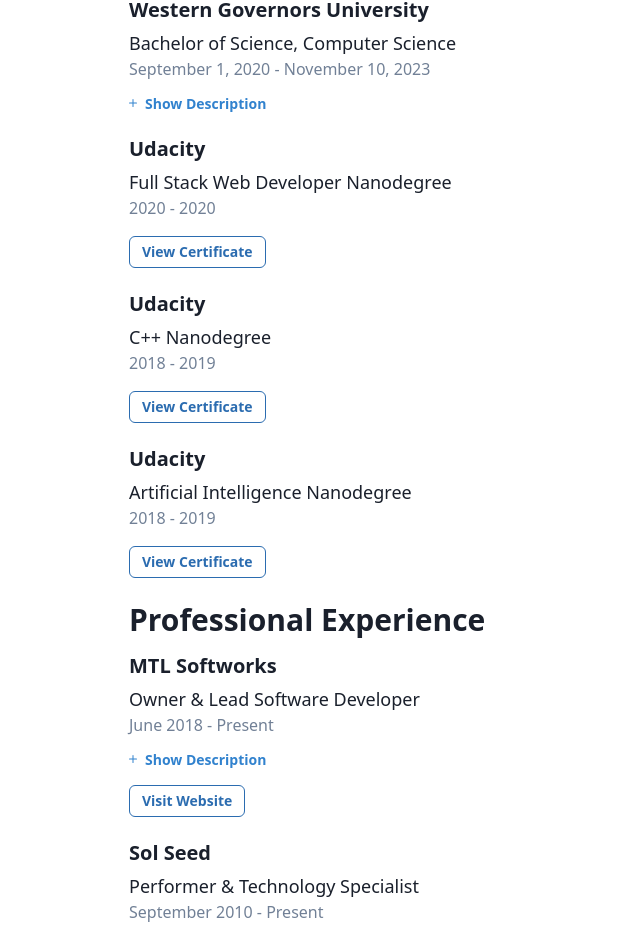
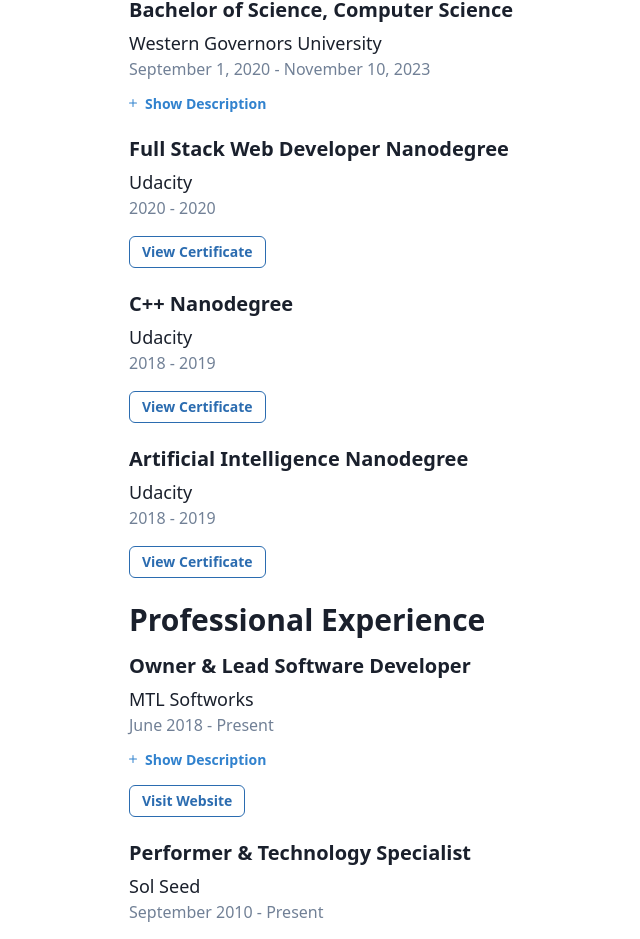
Before and after one commit to Munkyfoot/mtlennon, a Next.js app: page / in a window 1280 px wide. Shown: the part 674-1613 px from the top of the page, without its empty margins (23-663 px from the left). Built offline with nearby package versions, Linux system fonts and the light colour scheme.

Commit message:
Swap titles and subtitles in Education and Experience sections.

```diff
--- a/src/components/Education.tsx
+++ b/src/components/Education.tsx
@@ -4,16 +4,16 @@
 
 const educationItems: SectionItemProps[] = [
     {
-        title: "Western Governors University",
-        subtitle: "Bachelor of Science, Computer Science",
+        title: "Bachelor of Science, Computer Science",
+        subtitle: "Western Governors University",
         startDate: new VariableDate(2020, 9, 1),
         endDate: new VariableDate(2023, 11, 10),
         description:
             "Western Governors University is an online university driven by a mission to expand access to higher education through online, competency-based degree programs.",
     },
     {
-        title: "Udacity",
-        subtitle: "Full Stack Web Developer Nanodegree",
+        title: "Full Stack Web Developer Nanodegree",
+        subtitle: "Udacity",
         startDate: new VariableDate(2020),
         endDate: new VariableDate(2020),
         externalLink: {
@@ -22,8 +22,8 @@
         },
     },
     {
-        title: "Udacity",
-        subtitle: "C++ Nanodegree",
+        title: "C++ Nanodegree",
+        subtitle: "Udacity",
         startDate: new VariableDate(2018),
         endDate: new VariableDate(2019),
         externalLink: {
@@ -32,8 +32,8 @@
         },
     },
     {
-        title: "Udacity",
-        subtitle: "Artificial Intelligence Nanodegree",
+        title: "Artificial Intelligence Nanodegree",
+        subtitle: "Udacity",
         startDate: new VariableDate(2018),
         endDate: new VariableDate(2019),
         externalLink: {
--- a/src/components/Experience.tsx
+++ b/src/components/Experience.tsx
@@ -4,8 +4,8 @@
 
 const experienceItems: SectionItemProps[] = [
     {
-        title: "MTL Softworks",
-        subtitle: "Owner & Lead Software Developer",
+        title: "Owner & Lead Software Developer",
+        subtitle: "MTL Softworks",
         startDate: new VariableDate(2018, 6),
         description:
             "I started MTL Softworks in 2018 as a way to provide software development services to clients. Since then, I've worked with clients to build web applications, mobile applications, and more. My focus is on building high-quality, performant, and accessible applications that meet the needs of my clients and their users.",
@@ -15,8 +15,8 @@
         },
     },
     {
-        title: "Sol Seed",
-        subtitle: "Performer & Technology Specialist",
+        title: "Performer & Technology Specialist",
+        subtitle: "Sol Seed",
         startDate: new VariableDate(2010, 9),
         description:
             "I've been a member of Sol Seed since 2010, performing over 1,000 shows across the United States. In addition to performing, I also manage the band's website and other technology-related needs.",
@@ -26,8 +26,8 @@
         },
     },
     {
-        title: "Udacity",
-        subtitle: "Program Mentor",
+        title: "Program Mentor",
+        subtitle: "Udacity",
         startDate: new VariableDate(2019, 5),
         endDate: new VariableDate(2019, 7),
         description:
```
